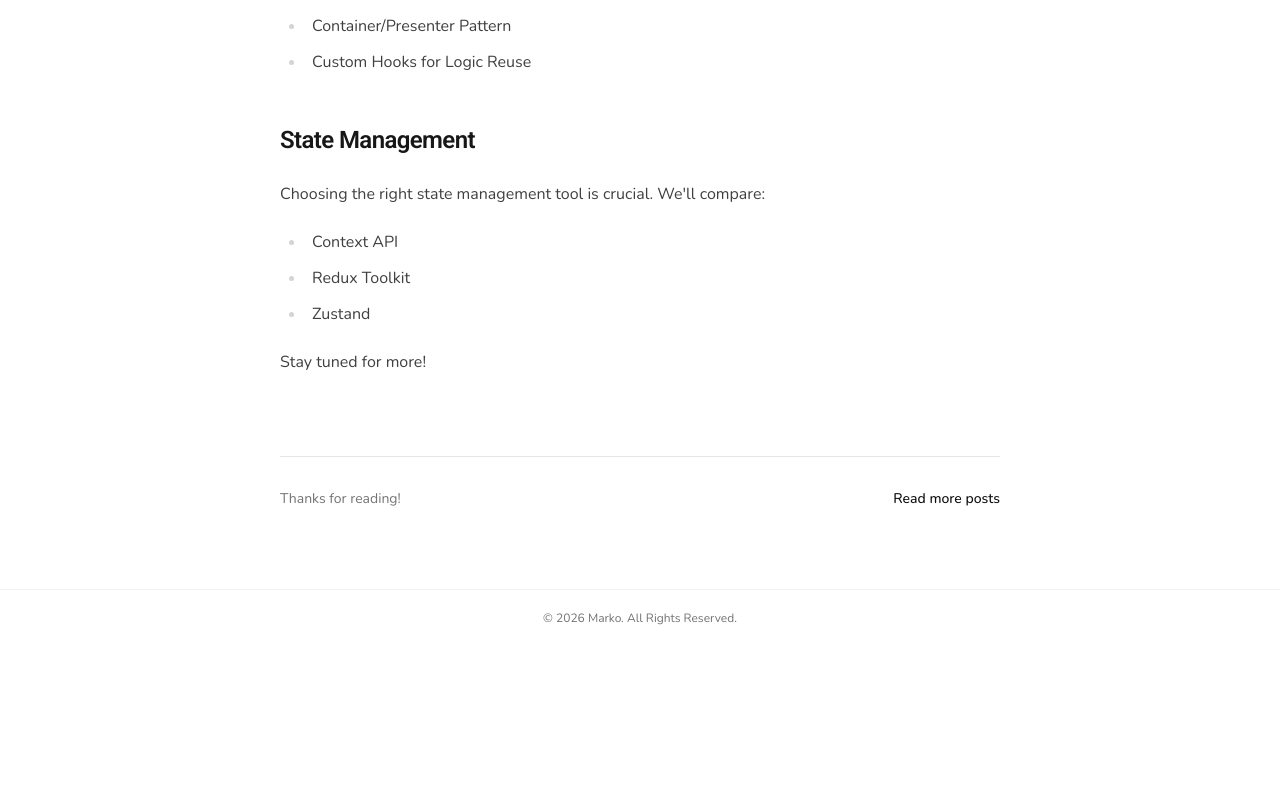
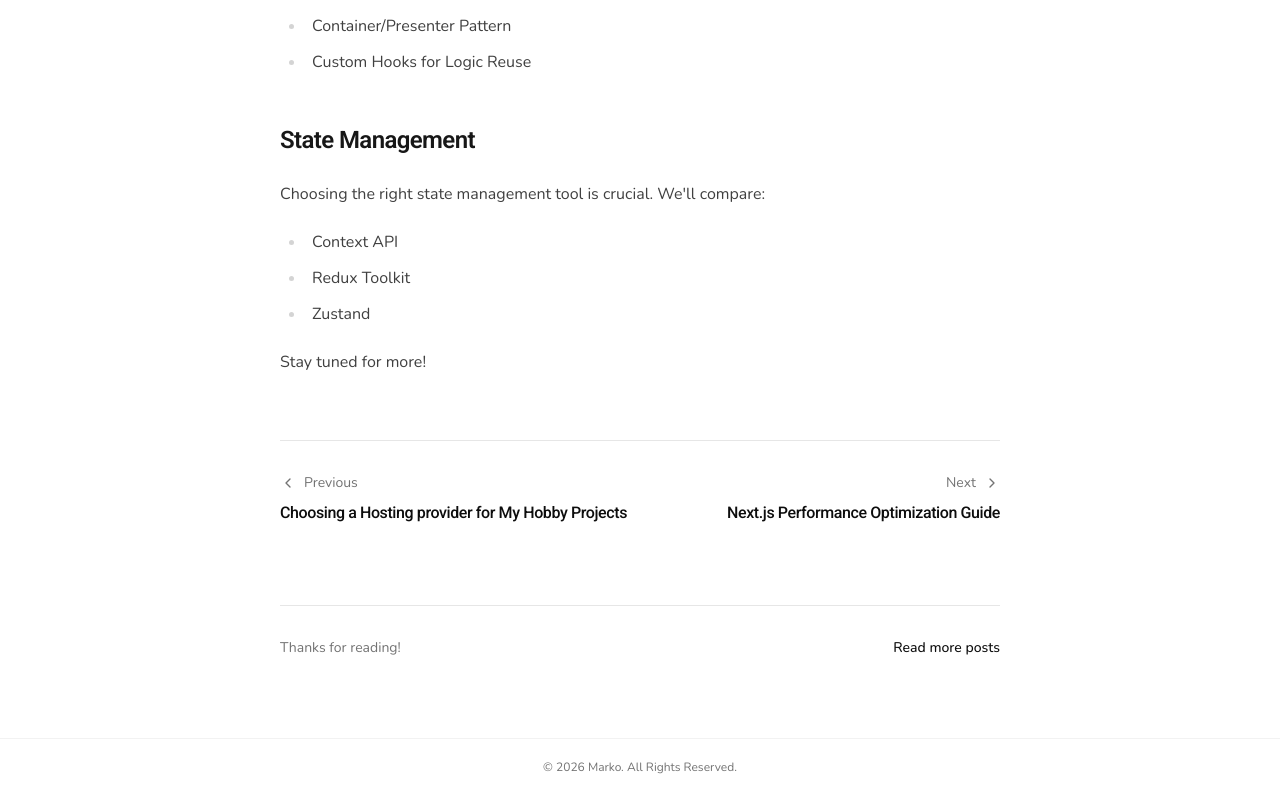
Before and after one commit to HunterJS-bit/portfolio, a Next.js app: page /blog/building-scalable-react-apps in a window 1280 px wide. Shown: the part 768-1563 px from the top of the page. Before the commit the page ends 1414 px from the top, so only its background shows below. Built offline with nearby package versions, Linux system fonts and the light colour scheme; no server answers.

Commit message:
feat: added navigation to blog posts

```diff
--- a/app/blog/[id]/page.tsx
+++ b/app/blog/[id]/page.tsx
@@ -2,7 +2,7 @@ import { getPostById, getAllPosts } from '@/lib/blog';
 import { notFound } from 'next/navigation';
 import { MDXRemote } from 'next-mdx-remote/rsc';
 import Link from 'next/link';
-import { ArrowLeft, Calendar, Clock } from 'lucide-react';
+import { ArrowLeft, Calendar, Clock, ChevronLeft, ChevronRight } from 'lucide-react';
 import { Metadata } from 'next';
 import rehypeRaw from 'rehype-raw';
 import remarkGfm from 'remark-gfm';
@@ -163,6 +163,42 @@ export default async function SingleBlogPage({ params }: Props) {
         />
       </article>
 
+      {/* Prev/Next Navigation */}
+      {(prevPost || nextPost) && (
+        <nav className="mt-16 pt-8 border-t border-border" aria-label="Blog navigation">
+          <div className="grid grid-cols-2 gap-4">
+            {prevPost && (
+              <Link
+                href={`/blog/${prevPost.id}`}
+                className="flex flex-col items-start text-left group"
+              >
+                <div className="flex items-center gap-2 text-sm text-muted-foreground mb-2">
+                  <ChevronLeft className="w-4 h-4" />
+                  Previous
+                </div>
+                <h3 className="font-medium group-hover:text-primary transition-colors">
+                  {prevPost.title}
+                </h3>
+              </Link>
+            )}
+            {nextPost && (
+              <Link
+                href={`/blog/${nextPost.id}`}
+                className="flex flex-col items-end text-right group"
+              >
+                <div className="flex items-center gap-2 text-sm text-muted-foreground mb-2">
+                  Next
+                  <ChevronRight className="w-4 h-4" />
+                </div>
+                <h3 className="font-medium group-hover:text-primary transition-colors">
+                  {nextPost.title}
+                </h3>
+              </Link>
+            )}
+          </div>
+        </nav>
+      )}
+
       <footer className="mt-20 pt-8 border-t border-border">
         <div className="flex justify-between items-center">
           <p className="text-sm text-muted-foreground">Thanks for reading!</p>
```
